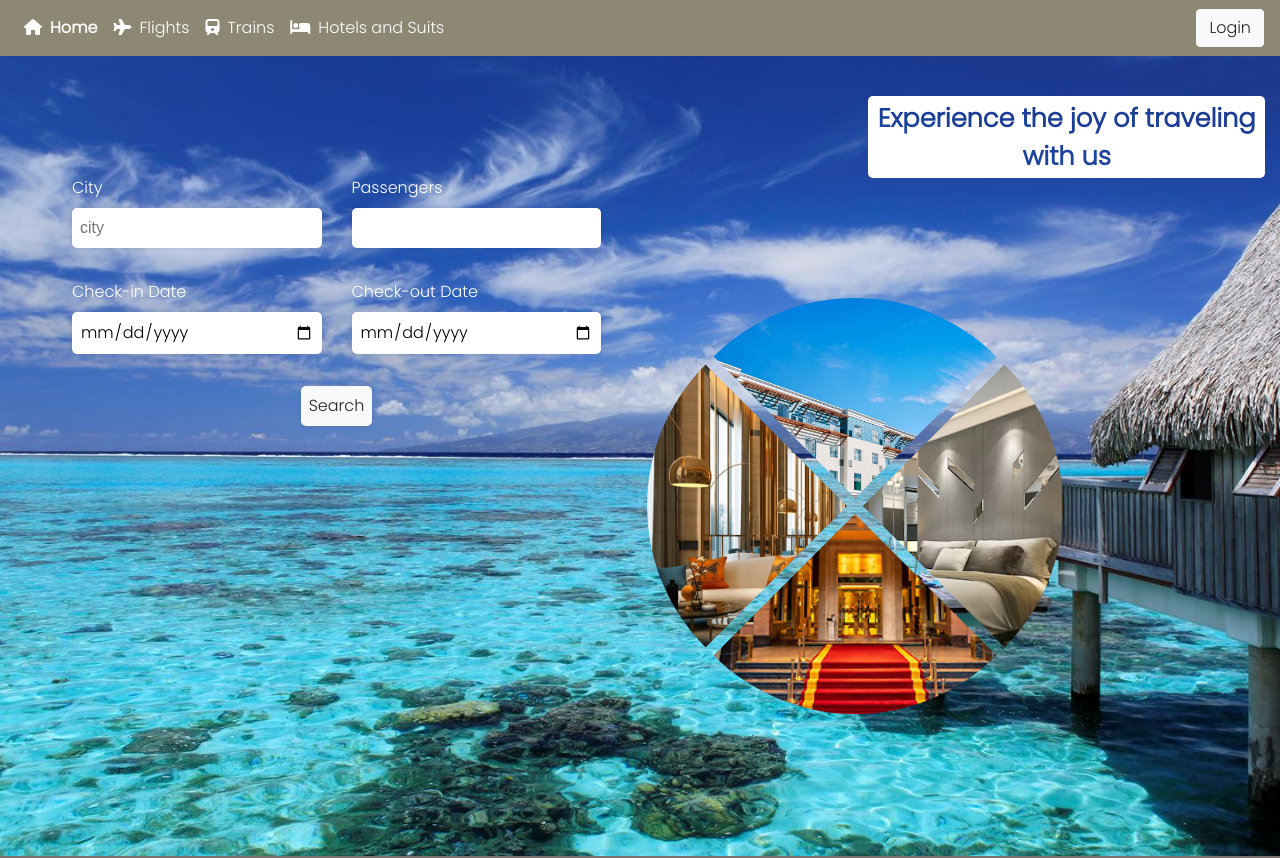
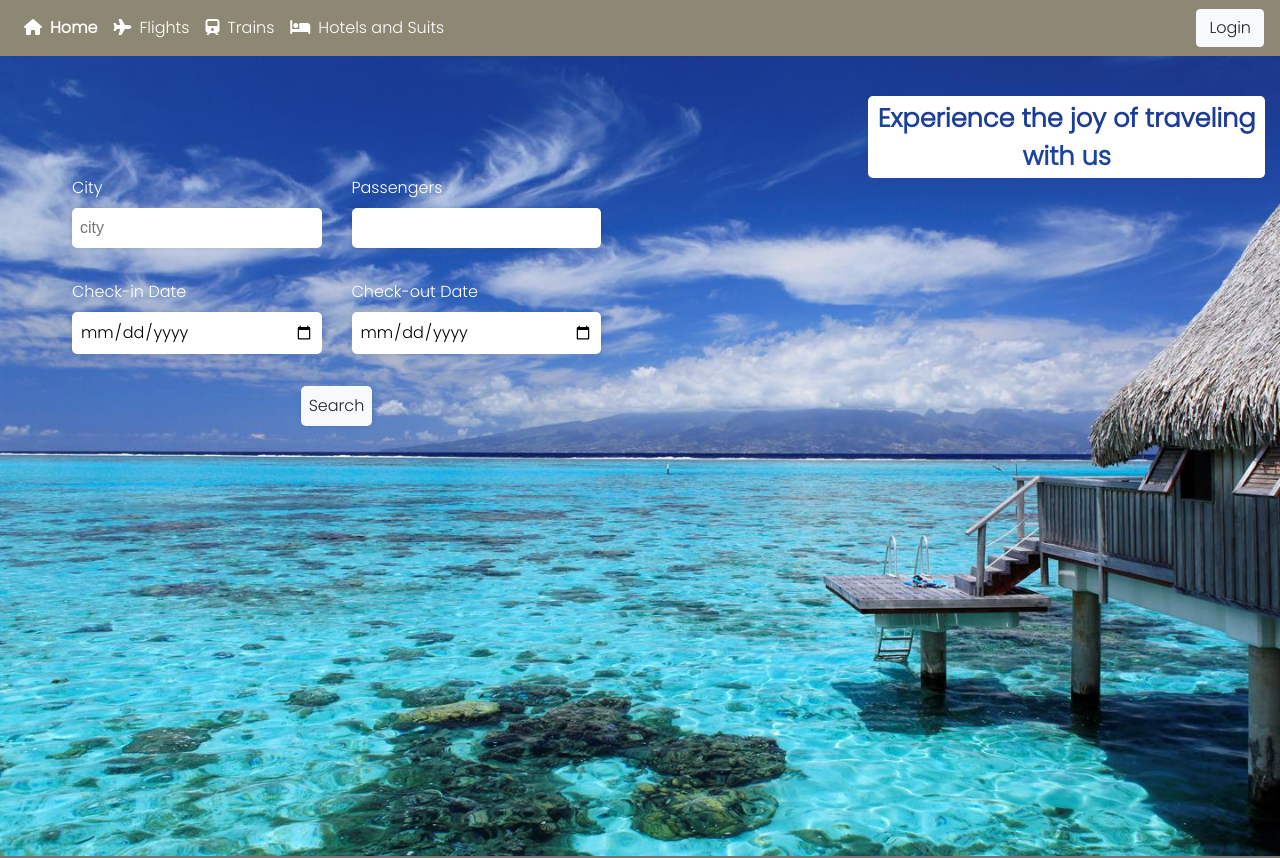
Before and after one commit to Kourosh-Hassanzadeh/Booking-Website, a React (Create React App) app: page /hotels in a window 1280 px wide. Shown: the top 858 px of the page. Built offline with nearby package versions, Linux system fonts and the light colour scheme.

Commit message:
some changes

```diff
--- a/src/components/Flights/Flights.jsx
+++ b/src/components/Flights/Flights.jsx
@@ -45,7 +45,7 @@ const Flights = () => {
                   <div className="col-md-6">
                     <div className="form-group">
                       <label className="flight-lb" for="departure">
-                        departure Date
+                        Departure Date
                       </label>
                       <input
                         className="flight-inp"
--- a/src/components/Hotels/Hotels.jsx
+++ b/src/components/Hotels/Hotels.jsx
@@ -84,12 +84,12 @@ const Hotels = () => {
               </form>
             </div>
             <div className="col-md-2">
-              <div className="gallery">
+              {/* <div className="gallery">
                 <img src={hotel1} alt="hotel1" />
                 <img src={hotel2} alt="hotel2" />
                 <img src={hotel3} alt="hotel3" />
                 <img src={hotel4} alt="hotel4" />
-              </div>
+              </div> */}
             </div>
             <div className="col-md-4 justify-content-center test">
               <div className="text-hotel">
--- a/src/components/Hotels/style.css
+++ b/src/components/Hotels/style.css
@@ -39,10 +39,10 @@ input.hotel-inp:hover {
 label.hotel-lb {
   color: white;
 }
-.gallery {
+/* .gallery {
   margin-top: 250px;
-  --g: 8px; /* the gap */
-  --s: 400px; /* the size */
+  --g: 8px;
+  --s: 400px;
 
   display: grid;
   border-radius: 50%;
@@ -113,7 +113,7 @@ label.hotel-lb {
     calc(120% * var(--_i, 0)) calc(100% - 50% * var(--_i, 0))
   );
   --_x: calc(-1 * var(--g));
-}
+} */
 
 @media screen and (max-width: 760px) {
   .test {
```
